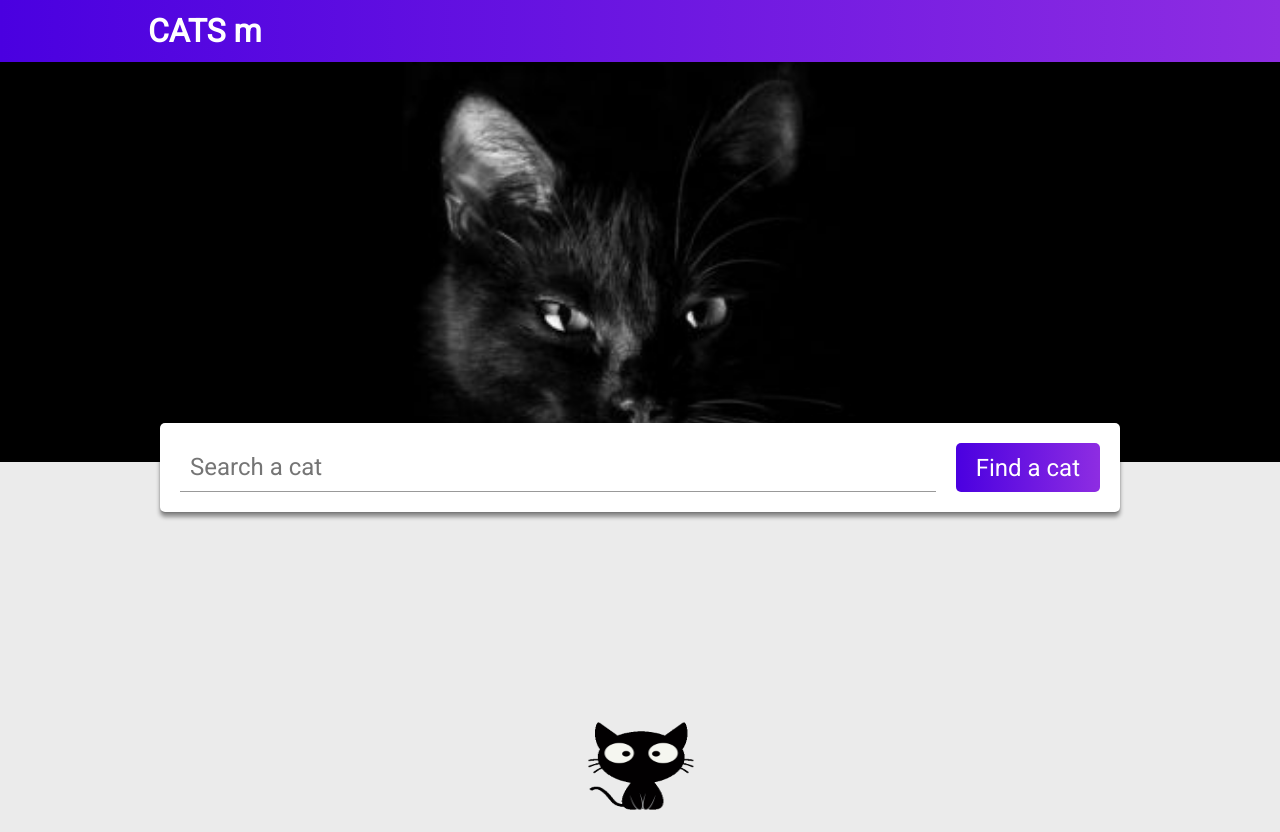
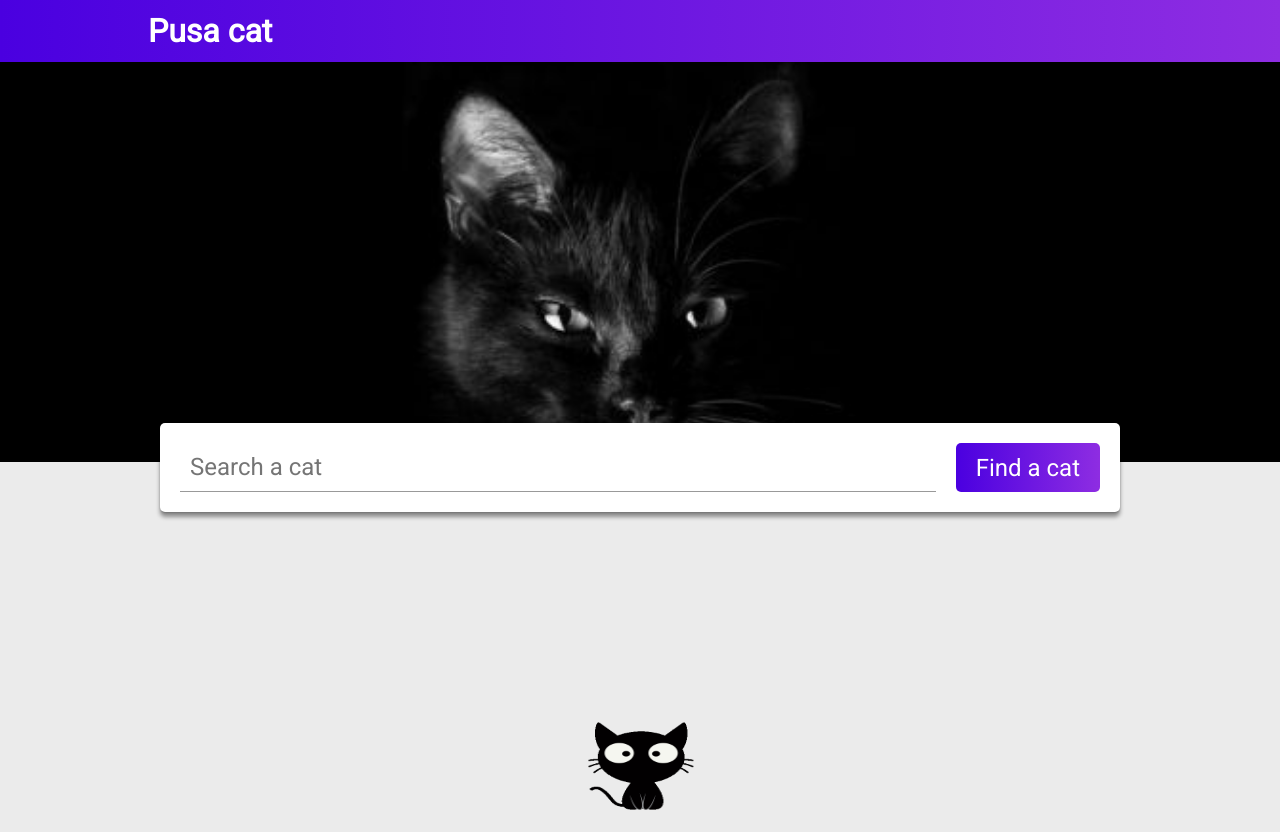
Before and after one commit to sharmainedlion/De-Leon_41b, a plain HTML site: page index.html in a window 1280 px wide. Drawn offline with Linux system fonts and the light colour scheme.

Commit message:
last commit

```diff
--- a/index.html
+++ b/index.html
@@ -10,7 +10,7 @@
 <body>
     <header>
         <div class="container">
-            <h1>CATS m</h1>
+            <h1>Pusa cat</h1>
         </div>
     </header>
 
```
